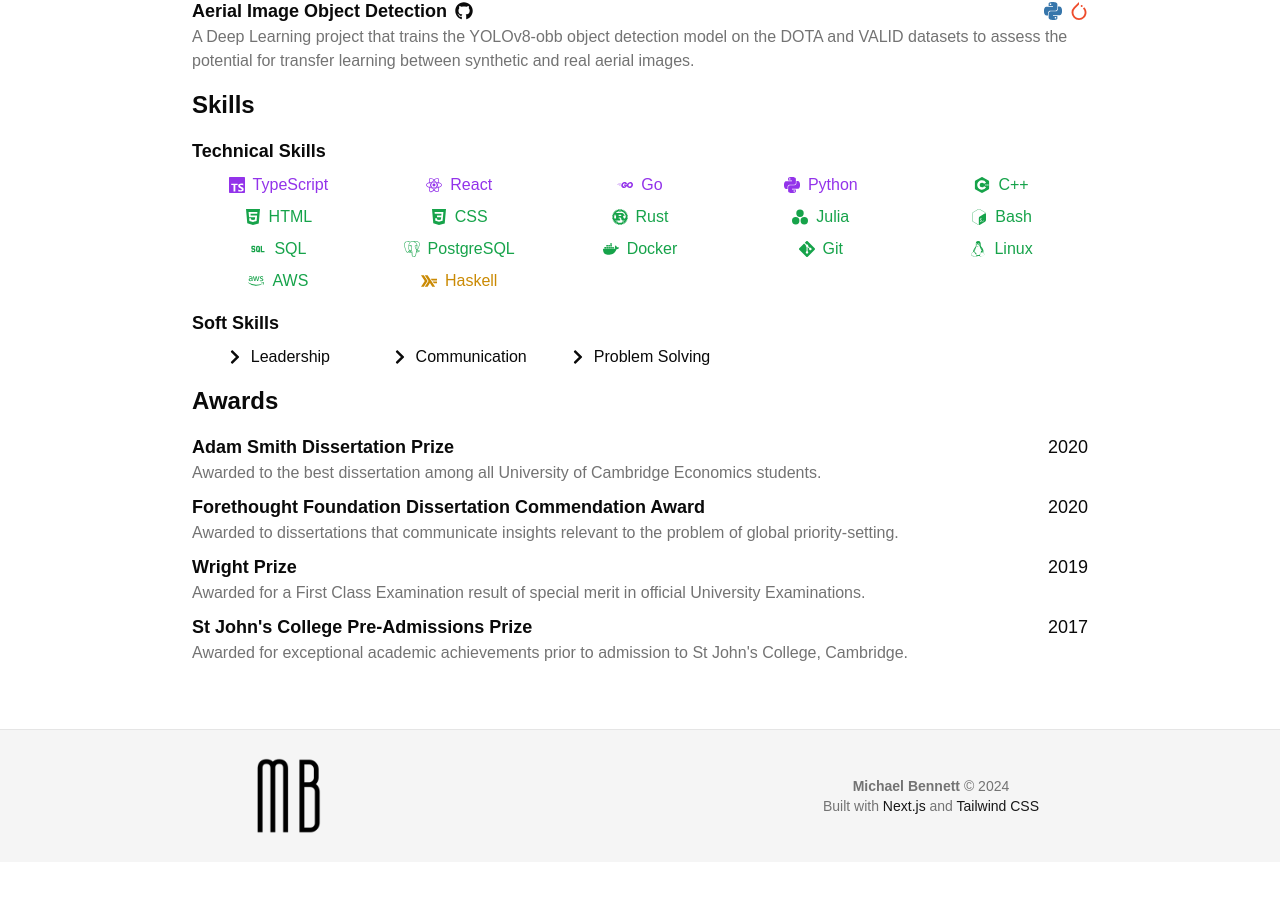
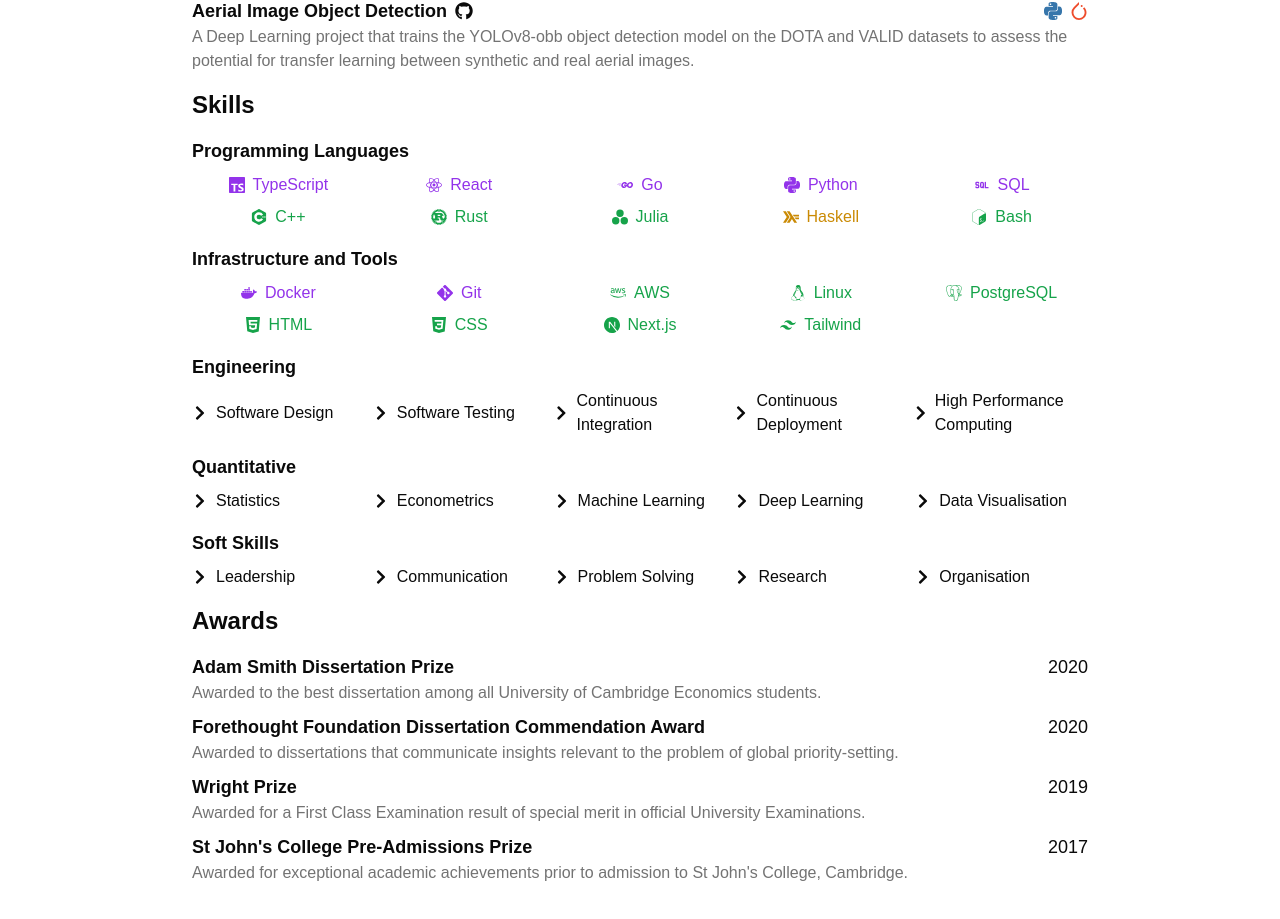
Before and after one commit to michaelbennett99/michaeldabennett.com, a Next.js app: page /cv in a window 1280 px wide. Shown: the part 2720-3639 px from the top of the page. Before the commit the page ends 3582 px from the top, so only its background shows below. Built offline with nearby package versions, Linux system fonts and the light colour scheme.

Commit message:
update skills section of resume

```diff
--- /dev/null
+++ b/_cv/_skills/engineering.json
@@ -0,0 +1,22 @@
+{
+  "title": "Engineering",
+  "skills": [
+    {
+      "name": "Software Design"
+    },
+    {
+      "name": "Software Testing"
+    },
+    {
+      "name": "Continuous Integration"
+    },
+    {
+      "name": "Continuous Deployment"
+    },
+    {
+      "name": "High Performance Computing"
+    }
+  ],
+  "order": 1,
+  "align": "left"
+}
--- /dev/null
+++ b/_cv/_skills/infrastructure.json
@@ -0,0 +1,51 @@
+{
+  "title": "Infrastructure and Tools",
+  "skills": [
+    {
+      "name": "Docker",
+      "icon": "docker",
+      "proficiency": "Advanced"
+    },
+    {
+      "name": "Git",
+      "icon": "git",
+      "proficiency": "Advanced"
+    },
+    {
+      "name": "AWS",
+      "icon": "aws",
+      "proficiency": "Intermediate"
+    },
+    {
+      "name": "Linux",
+      "icon": "linux",
+      "proficiency": "Intermediate"
+    },
+    {
+      "name": "PostgreSQL",
+      "icon": "postgresql",
+      "proficiency": "Intermediate"
+    },
+    {
+      "name": "HTML",
+      "icon": "html",
+      "proficiency": "Intermediate"
+    },
+    {
+      "name": "CSS",
+      "icon": "css",
+      "proficiency": "Intermediate"
+    },
+    {
+      "name": "Next.js",
+      "icon": "nextjs",
+      "proficiency": "Intermediate"
+    },
+    {
+      "name": "Tailwind",
+      "icon": "tailwindcss",
+      "proficiency": "Intermediate"
+    }
+  ],
+  "order": 2
+}
--- /dev/null
+++ b/_cv/_skills/languages.json
@@ -0,0 +1,56 @@
+{
+  "title": "Programming Languages",
+  "skills": [
+    {
+      "name": "TypeScript",
+      "icon": "typescript",
+      "proficiency": "Advanced"
+    },
+    {
+      "name": "React",
+      "icon": "react",
+      "proficiency": "Advanced"
+    },
+    {
+      "name": "Go",
+      "icon": "go",
+      "proficiency": "Advanced"
+    },
+    {
+      "name": "Python",
+      "icon": "python",
+      "proficiency": "Advanced"
+    },
+    {
+      "name": "SQL",
+      "icon": "sql",
+      "proficiency": "Advanced"
+    },
+    {
+      "name": "C++",
+      "icon": "c++",
+      "proficiency": "Intermediate"
+    },
+    {
+      "name": "Rust",
+      "icon": "rust",
+      "proficiency": "Intermediate"
+    },
+    {
+      "name": "Julia",
+      "icon": "julia",
+      "proficiency": "Intermediate"
+    },
+    {
+      "name": "Haskell",
+      "icon": "haskell",
+      "proficiency": "Beginner"
+    },
+    {
+      "name": "Bash",
+      "icon": "bash",
+      "proficiency": "Intermediate"
+    }
+  ],
+  "order": 3
+}
--- /dev/null
+++ b/_cv/_skills/quantitative.json
@@ -0,0 +1,22 @@
+{
+  "title": "Quantitative",
+  "skills": [
+    {
+      "name": "Statistics"
+    },
+    {
+      "name": "Econometrics"
+    },
+    {
+      "name": "Machine Learning"
+    },
+    {
+      "name": "Deep Learning"
+    },
+    {
+      "name": "Data Visualisation"
+    }
+  ],
+  "order": 0.5,
+  "align": "left"
+}
--- a/_cv/_skills/soft_skills.json
+++ b/_cv/_skills/soft_skills.json
@@ -9,7 +9,14 @@
     },
     {
       "name": "Problem Solving"
+    },
+    {
+      "name": "Research"
+    },
+    {
+      "name": "Organisation"
     }
   ],
-  "order": 1
+  "order": 0,
+  "align": "left"
 }
--- a/_cv/_skills/technical_skills.json
+++ /dev/null
@@ -1,91 +0,0 @@
-{
-  "title": "Technical Skills",
-  "skills": [
-    {
-      "name": "TypeScript",
-      "icon": "typescript",
-      "proficiency": "Advanced"
-    },
-    {
-      "name": "React",
-      "icon": "react",
-      "proficiency": "Advanced"
-    },
-    {
-      "name": "Go",
-      "icon": "go",
-      "proficiency": "Advanced"
-    },
-    {
-      "name": "Python",
-      "icon": "python",
-      "proficiency": "Advanced"
-    },
-    {
-      "name": "C++",
-      "icon": "c++",
-      "proficiency": "Intermediate"
-    },
-    {
-      "name": "HTML",
-      "icon": "html",
-      "proficiency": "Intermediate"
-    },
-    {
-      "name": "CSS",
-      "icon": "css",
-      "proficiency": "Intermediate"
-    },
-    {
-      "name": "Rust",
-      "icon": "rust",
-      "proficiency": "Intermediate"
-    },
-    {
-      "name": "Julia",
-      "icon": "julia",
-      "proficiency": "Intermediate"
-    },
-    {
-      "name": "Bash",
-      "icon": "bash",
-      "proficiency": "Intermediate"
-    },
-    {
-      "name": "SQL",
-      "icon": "sql",
-      "proficiency": "Intermediate"
-    },
-    {
-      "name": "PostgreSQL",
-      "icon": "postgresql",
-      "proficiency": "Intermediate"
-    },
-    {
-      "name": "Docker",
-      "icon": "docker",
-      "proficiency": "Intermediate"
-    },
-    {
-      "name": "Git",
-      "icon": "git",
-      "proficiency": "Intermediate"
-    },
-    {
-      "name": "Linux",
-      "icon": "linux",
-      "proficiency": "Intermediate"
-    },
-    {
-      "name": "AWS",
-      "icon": "aws",
-      "proficiency": "Intermediate"
-    },
-    {
-      "name": "Haskell",
-      "icon": "haskell",
-      "proficiency": "Beginner"
-    }
-  ],
-  "order": 2
-}
--- a/src/app/cv/_components/skills/skills.tsx
+++ b/src/app/cv/_components/skills/skills.tsx
@@ -1,3 +1,5 @@
+import { cn } from "@/lib/utils";
+
 import { FaChevronRight } from "react-icons/fa";
 
 import { skills } from "@/lib/content";
@@ -14,7 +16,12 @@ export default function Skills() {
     <div>
       {skillCategories.map((category) => (
         <SkillsSection key={category.title} title={category.title}>
-          <CardBody className="grid grid-cols-3 md:grid-cols-5 gap-2 justify-items-center">
+          <CardBody className={cn(
+            "grid grid-cols-3 md:grid-cols-5 gap-2",
+            category.align === "left"
+              ? "justify-items-start"
+              : "justify-items-center"
+          )}>
             {category.skills.map((skill) => (
               <Skill
                 key={skill.name}
--- a/src/components/tech_icon.tsx
+++ b/src/components/tech_icon.tsx
@@ -1,3 +1,5 @@
+import { FaQuestion } from "react-icons/fa";
+
 import {
   Tooltip,
   TooltipContent,
@@ -20,7 +22,7 @@ export default function TechIcon(
 ) {
   const iconObject: Icon = iconMap[icon];
   if (!iconObject) {
-    throw new Error(`Icon ${icon} not found`);
+    return <FaQuestion />
   }
   const iconElement = (
     <iconObject.icon
--- a/src/interfaces/skill.ts
+++ b/src/interfaces/skill.ts
@@ -11,4 +11,5 @@ export interface SkillCategory {
   title: string;
   skills: Skill[];
   order: number;
+  align?: "left" | "center";
 }
```
